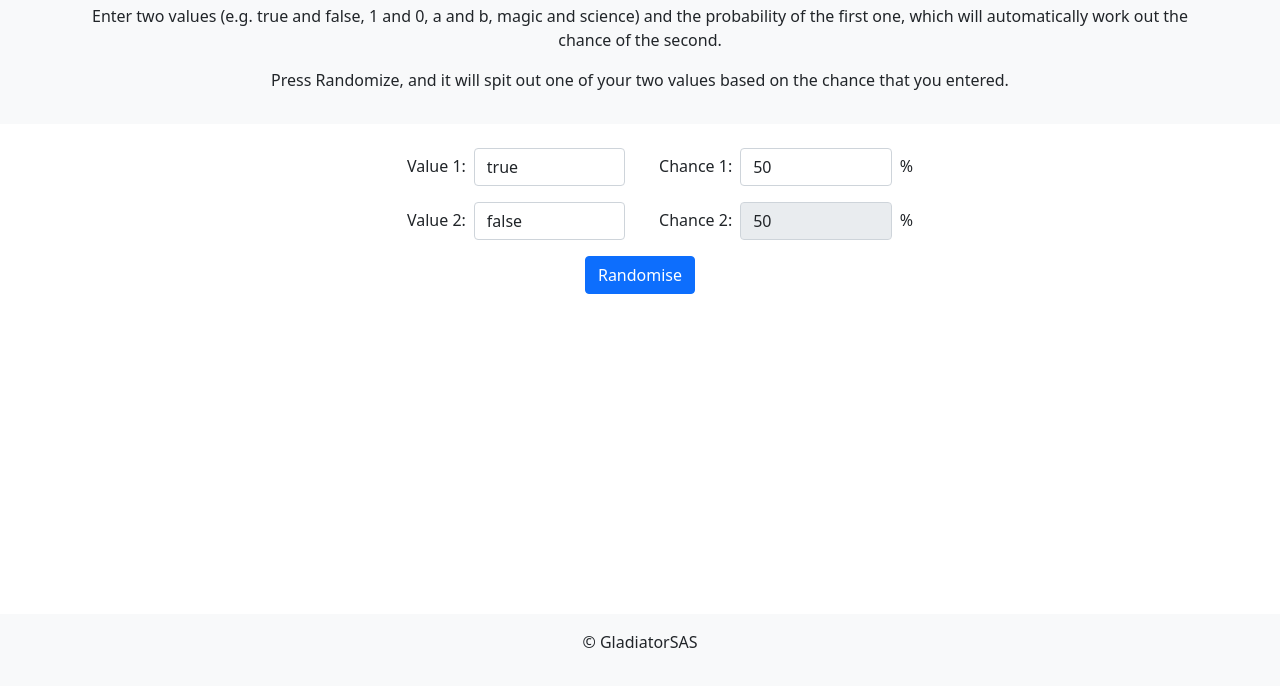
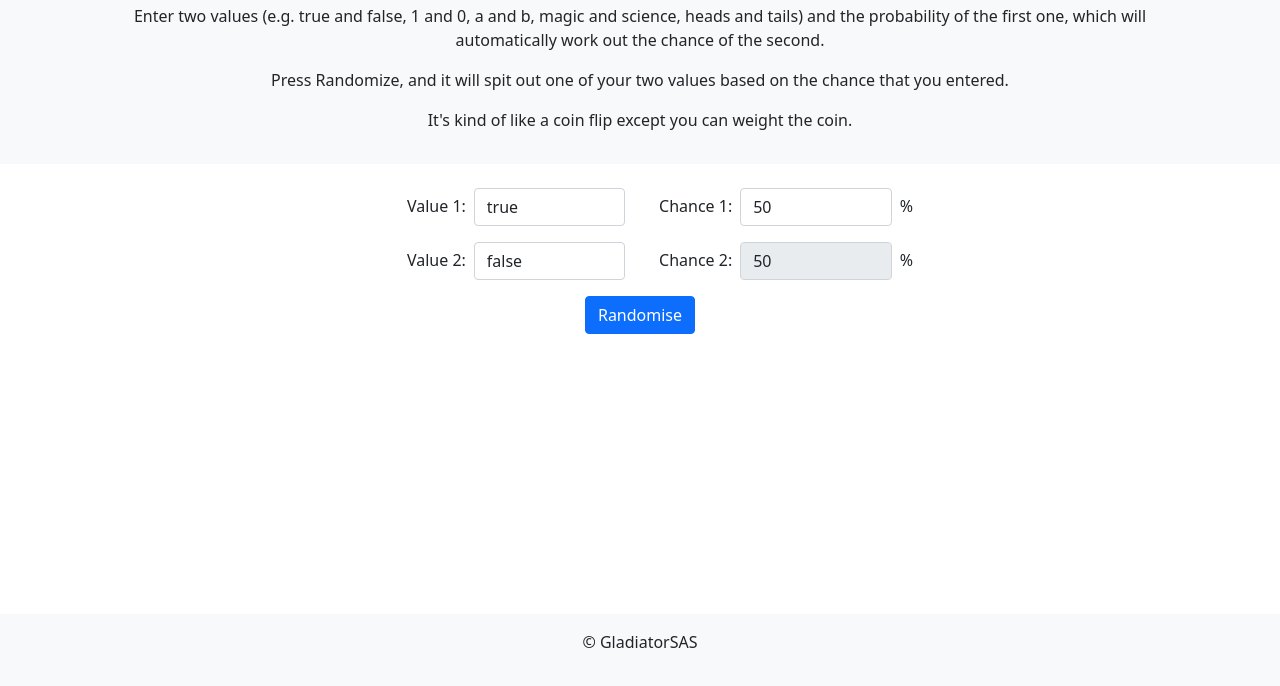
Before and after one commit to DouglasSam/Boolean-Randomizer, a plain HTML site: page src/index.html in a window 1280 px wide. Shown: the part 114-800 px from the top of the page. Drawn offline with nearby package versions, Linux system fonts and the light colour scheme.

Commit message:
add in more examples in description

```diff
--- a/src/index.html
+++ b/src/index.html
@@ -21,8 +21,9 @@
     <div class="container text-center">
         <h1 class="fw-bold">Boolean Randomizer</h1>
         <h2>How to use</h2>
-        <p>Enter two values (e.g. true and false, 1 and 0, a and b, magic and science) and the probability of the first one, which will automatically work out the chance of the second.</p>
+        <p>Enter two values (e.g. true and false, 1 and 0, a and b, magic and science, heads and tails) and the probability of the first one, which will automatically work out the chance of the second.</p>
         <p>Press Randomize, and it will spit out one of your two values based on the chance that you entered.</p>
+        <p>It's kind of like a coin flip except you can weight the coin.</p>
     </div>
 </header>
 <main class="container flex-grow-1">
```
